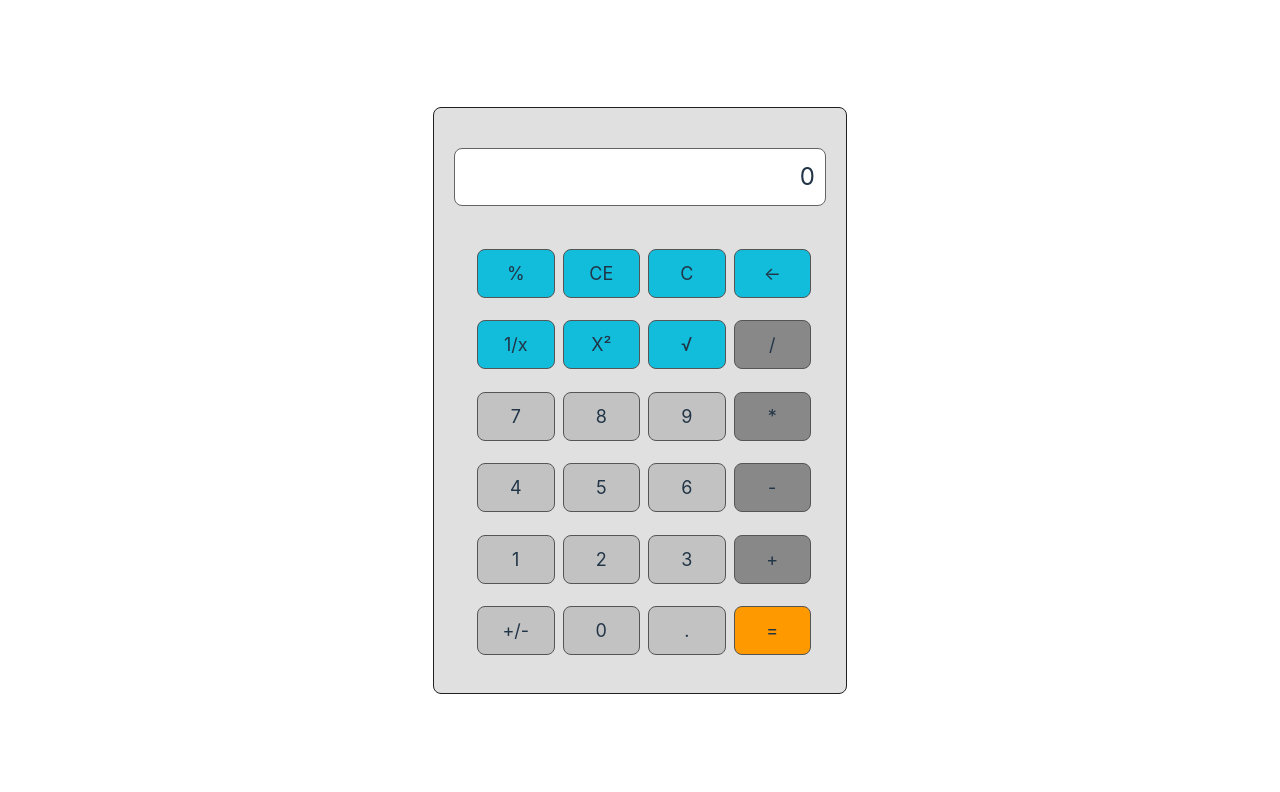
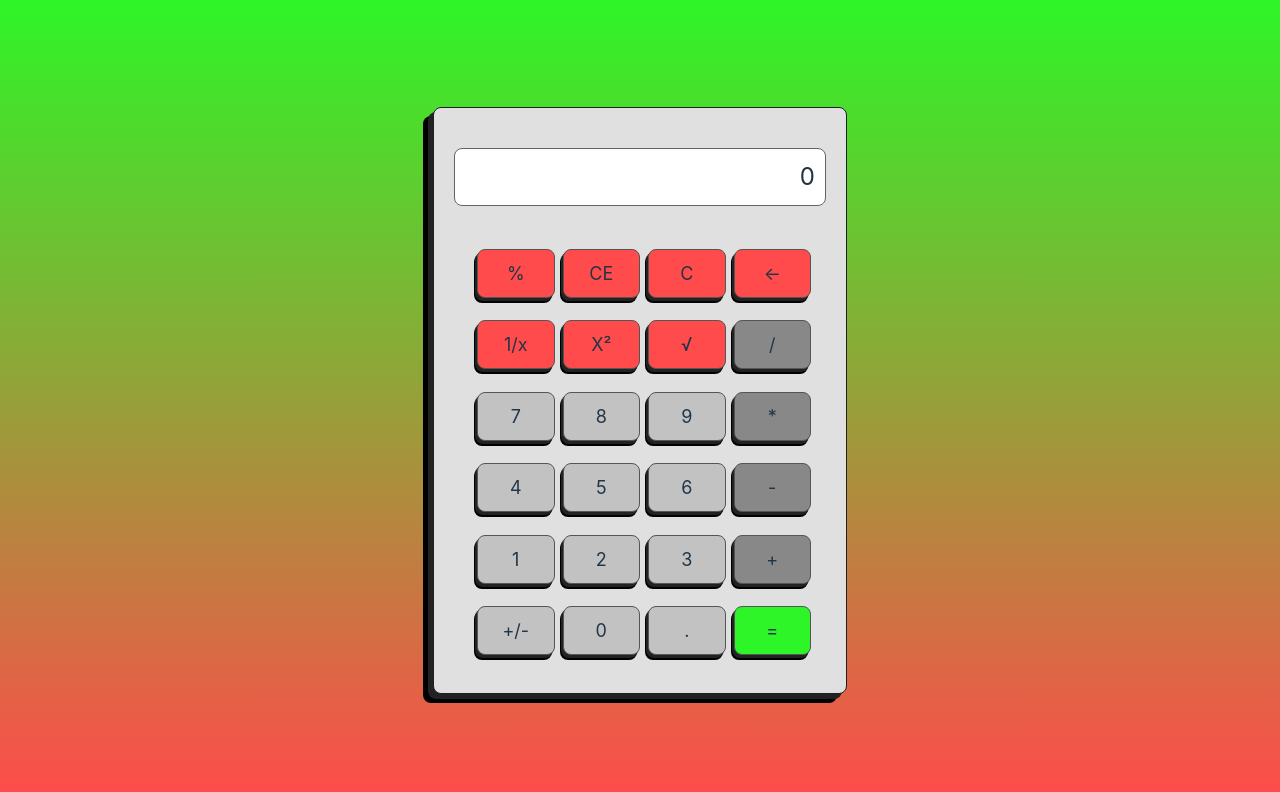
Before and after one commit to MotahPedro/Calculator-TS, a React (Vite) app: page / in a window 1280 px wide. Shown: the top 792 px of the page. Built offline with nearby package versions, Linux system fonts and the light colour scheme.

Commit message:
style: Improved Calculator Style

```diff
--- a/src/App.css
+++ b/src/App.css
@@ -3,6 +3,12 @@
   margin: 0 auto;
   padding: 2rem;
   text-align: center;
+}
+
+body{
+    text-align: center;
+    background: linear-gradient(to bottom,rgb(46, 245, 39), rgb(255, 75, 75));
+    min-height: 100vh;
 }
 
 .calculator {
@@ -14,6 +20,7 @@
   border-radius: 8px;
   background-color: rgb(224, 224, 224);
   border: 1px solid #202020;
+  box-shadow: -5px 5px 0 #222, -10px 9px 0 hsl(0, 0%, 0%);
 }
 
 .display {
@@ -42,7 +49,12 @@
   cursor: pointer;
   border: 1px solid #555555;
   margin-left: 8px;
+  box-shadow: -2px 3px 0 #222, -3px 5px 0 hsl(0, 0%, 0%);
+}
 
+.button:active {
+  box-shadow: inset -4px 4px 0 #222;
+  font-size: 16px;
 }
 
 .button-row {
@@ -64,11 +76,11 @@
 }
 
 .button.equal {
-  background-color: rgb(255, 153, 0);
+  background-color: rgb(46, 245, 39);
   border-radius: 8px;
 }
 
 .button.function {
-  background-color: rgb(18, 189, 219);
+  background-color: rgb(255, 75, 75);
   border-radius: 8px;
 }
```
